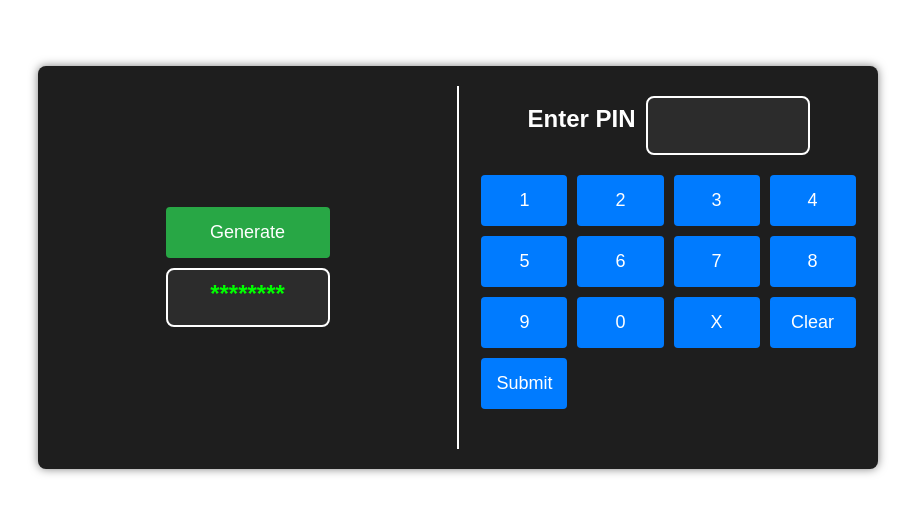
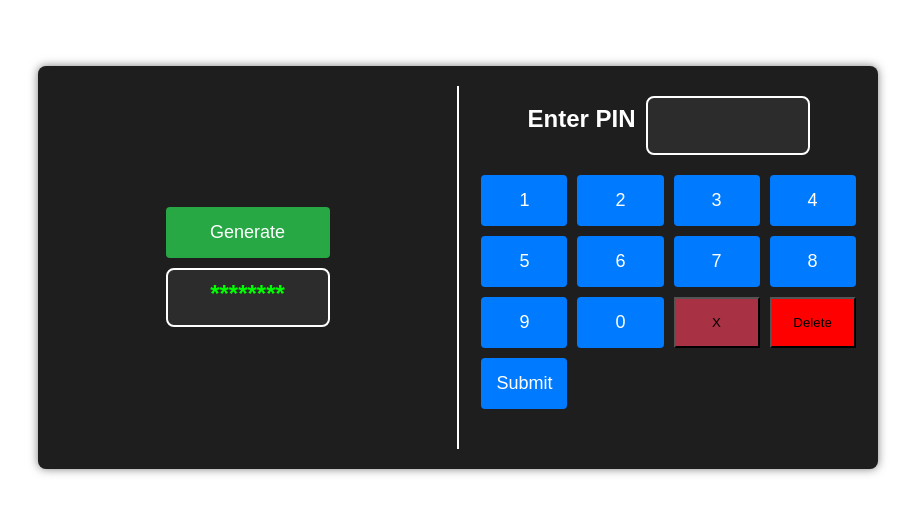
Before and after one commit to saddamBD/Secret-Key-Matcher, a plain HTML site: page index.html in a window 1280 px wide. Shown: the part 133-646 px from the top of the page, without its empty margins (182-1097 px from the left). Drawn offline with Linux system fonts and the light colour scheme.

Commit message:
button color change

```diff
--- a/index.html
+++ b/index.html
@@ -31,8 +31,8 @@
           <button class="keypad-btn">8</button>
           <button class="keypad-btn">9</button>
           <button class="keypad-btn">0</button>
-          <button id="backspace-btn">X</button>
-          <button id="clear-btn">Clear</button>
+          <button id="back-btn">X</button>
+          <button id="delete-btn">Delete</button>
           <button id="submit-btn">Submit</button>
         </div>
         <div id="feedback" class="feedback"></div>
--- a/script.js
+++ b/script.js
@@ -3,8 +3,8 @@ document.addEventListener("DOMContentLoaded", () => {
   const generatedPasswordDisplay =
     document.getElementById("generated-password");
   const inputDisplay = document.getElementById("input-display");
-  const backspaceBtn = document.getElementById("backspace-btn");
-  const clearBtn = document.getElementById("clear-btn");
+  const backspaceBtn = document.getElementById("back-btn");
+  const clearBtn = document.getElementById("delete-btn");
   const submitBtn = document.getElementById("submit-btn");
   const feedback = document.getElementById("feedback");
   let generatedPassword = "";
--- a/styles.css
+++ b/styles.css
@@ -59,7 +59,6 @@ body {
 }
 
 .keypad-btn,
-#backspace-btn,
 #clear-btn,
 #submit-btn {
     padding: 15px;
@@ -73,13 +72,23 @@ body {
 }
 
 .keypad-btn:hover,
-#backspace-btn:hover,
-#clear-btn:hover,
 #submit-btn:hover {
     background-color: #0056b3;
 
 }
+#delete-btn {
+    background-color: red;
 
+}
+#back-btn{
+    background-color: #a83244;
+}
+#delete-btn:hover{
+    background-color: #a83244;
+}
+#back-btn:hover {
+    background-color: red;
+}
 #generate-btn {
     width: 100%;
     padding: 15px;
```
